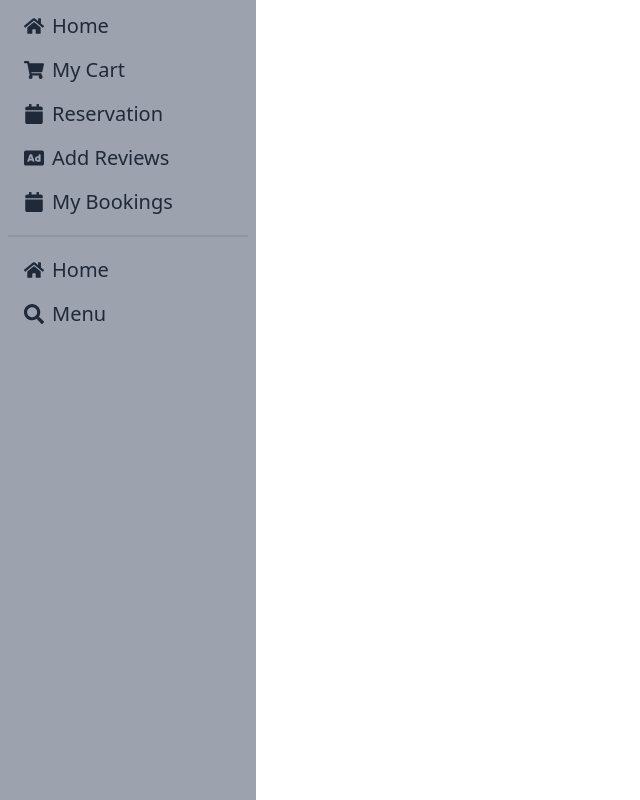
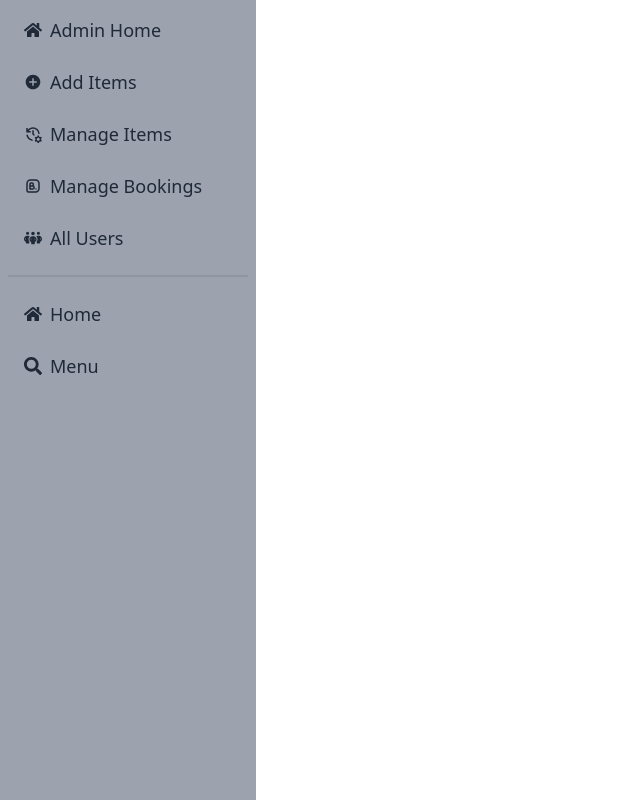
Before and after one commit to anait31/bistro-boss-restaurant-client, a React (Vite) app: page /dashboard in a window 1280 px wide. Shown: the whole page, without its empty margins (0-640 px from the left). Built offline with nearby package versions, Linux system fonts and the light colour scheme; no server answers; sample sign-in values are in the browser's storage.

Commit message:
Load all user

```diff
--- /dev/null
+++ b/src/pages/Dashboard/AllUsers.jsx
@@ -0,0 +1,47 @@
+import { useQuery } from "@tanstack/react-query";
+import useAxiosSecure from "../../hooks/useAxiosSecure";
+
+const AllUsers = () => {
+
+    const axiosSecure = useAxiosSecure();
+    const { data: users = [] } = useQuery({
+        queryKey: ['users'],
+        queryFn: async () => {
+            const res = await axiosSecure.get('/users')
+            return res.data
+        }
+    })
+
+    return (
+        <div>
+            <div className="flex justify-around text-2xl mt-5 font-semibold">
+                <h2>Manage All Users</h2>
+                <h2>Total Users: {users.length}</h2>
+            </div>
+            <div className="overflow-x-auto mt-4 max-w-6xl mx-auto">
+                <table className="table">
+                    {/* head */}
+                    <thead className="text-xl">
+                        <tr>
+                            <th>##</th>
+                            <th>Name</th>
+                            <th>Action</th>
+                        </tr>
+                    </thead>
+                    <tbody>
+                        {/* row 1  */}
+                        {
+                            users.map((item, idx) => <tr key={item._id}>
+                                <th>{idx + 1}</th>
+                                <td>{item.name}</td>
+                                <td><button>Update</button></td>
+                            </tr>)
+                        }
+                    </tbody>
+                </table>
+            </div>
+        </div>
+    );
+};
+
+export default AllUsers;
--- a/src/pages/Root/Dashboard.jsx
+++ b/src/pages/Root/Dashboard.jsx
@@ -1,6 +1,9 @@
-import { FaAd, FaCalendar, FaHome, FaSearch, FaShoppingCart } from "react-icons/fa";
-import { FaCableCar, FaMarsAndVenus } from "react-icons/fa6";
+import { FaAd, FaCalendar, FaHome, FaSearch, FaShoppingCart, FaUser } from "react-icons/fa";
+import { FaCableCar, FaMarsAndVenus, FaPeopleGroup } from "react-icons/fa6";
 import { NavLink, Outlet } from "react-router-dom";
+import { TbBrandBooking } from "react-icons/tb";
+import { MdManageHistory } from "react-icons/md";
+import { IoMdAddCircle } from "react-icons/io";
 
 const Dashboard = () => {
 
@@ -9,9 +12,30 @@ const Dashboard = () => {
     return (
         <div className="flex">
             <div className="w-64 min-h-screen bg-gray-400">
-                <ul className="menu text-[20px] space-y-2">
+                <ul className="menu text-lg space-y-2">
+
+                    {
+                        isAdmin ? <>
                             <li>
-                        <NavLink to={'/dashboard/userhome'}><FaHome></FaHome> Home</NavLink>
+                                <NavLink to={'/dashboard/adminhome'}><FaHome></FaHome>Admin Home</NavLink>
+                            </li>
+                            <li>
+                                <NavLink to={'/dashboard/addItems'}><IoMdAddCircle></IoMdAddCircle> Add Items</NavLink>
+                            </li>
+                            <li>
+                                <NavLink to={'/dashboard/manageItems'}><MdManageHistory></MdManageHistory> Manage Items</NavLink>
+                            </li>
+                            <li>
+                                <NavLink to={'/dashboard/manageBookings'}><TbBrandBooking></TbBrandBooking> Manage Bookings</NavLink>
+                            </li>
+                            <li>
+                                <NavLink to={'/dashboard/users'}><FaPeopleGroup></FaPeopleGroup> All Users</NavLink>
+                            </li>
+
+                        </> :
+                            <>
+                                <li>
+                                    <NavLink to={'/dashboard/userhome'}><FaHome></FaHome>User Home</NavLink>
                                 </li>
                                 <li>
                                     <NavLink to={'/dashboard/cart'}><FaShoppingCart></FaShoppingCart> My Cart</NavLink>
@@ -25,6 +49,10 @@ const Dashboard = () => {
                                 <li>
                                     <NavLink to={'/dashboard/bookings'}><FaCalendar></FaCalendar> My Bookings</NavLink>
                                 </li>
+                            </>
+                    }
+
+
                     <div className="divider"></div>
                     <li>
                         <NavLink to={'/'}><FaHome></FaHome> Home</NavLink>
--- a/src/routes/Routes.jsx
+++ b/src/routes/Routes.jsx
@@ -11,6 +11,7 @@ import Register from "../pages/Register/Register";
 import PrivateRoutes from "./PrivateRoutes";
 import Dashboard from "../pages/Root/Dashboard";
 import Cart from "../pages/Dashboard/Cart";
+import AllUsers from "../pages/Dashboard/AllUsers";
 
 export const router = createBrowserRouter([
   {
@@ -47,6 +48,10 @@ export const router = createBrowserRouter([
       {
         path: 'cart',
         element: <Cart></Cart>
+      },
+      {
+        path: 'users',
+        element: <AllUsers></AllUsers>
       }
     ]
   }
```
Lines whose indentation alone changed are shown as unchanged.
